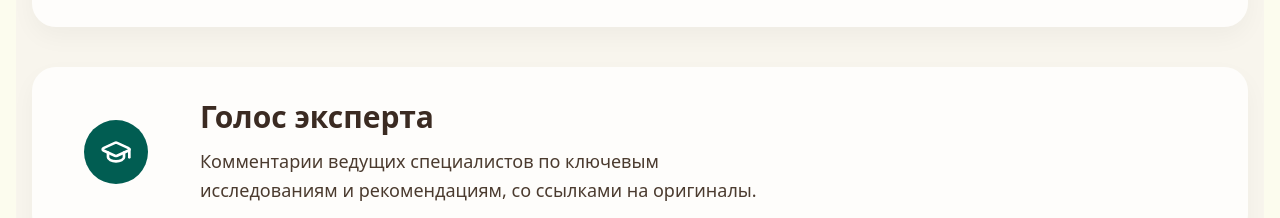
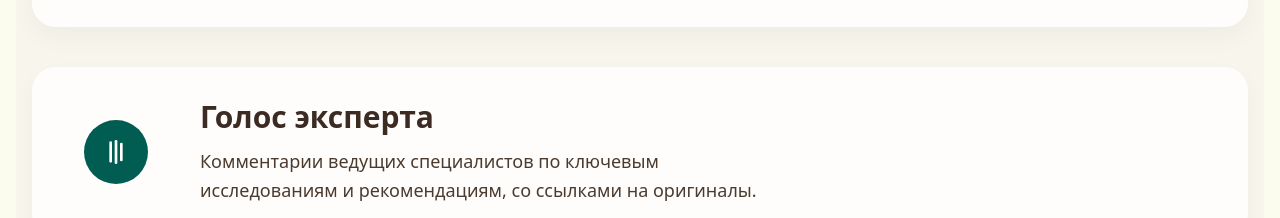
Before and after one commit to NMaryko/MedRadix, a Next.js app: page / in a window 1280 px wide. Shown: the part 1280-1498 px from the top of the page. Built offline with nearby package versions, Linux system fonts and the light colour scheme.

Commit message:
Update page.tsx

```diff
--- a/app/page.tsx
+++ b/app/page.tsx
@@ -155,20 +155,35 @@ const SECTIONS: SectionConfig[] = [
   },
 ];
 
+/** Кастомная иконка для «Голоса эксперта» — три вертикальные полосы */
+function ExpertIcon(props: any) {
+  return (
+    <svg
+      viewBox="0 0 24 24"
+      fill="none"
+      stroke="currentColor"
+      strokeWidth="2"
+      strokeLinecap="round"
+      strokeLinejoin="round"
+      {...props}
+    >
+      <line x1="8" y1="5" x2="8" y2="19" />
+      <line x1="12" y1="4" x2="12" y2="20" />
+      <line x1="16" y1="6" x2="16" y2="18" />
+    </svg>
+  );
+}
+
 function getSectionIcon(id: SectionId) {
   switch (id) {
     case 'news':
-      // 6. Новое — узкая молния
-      return Zap;
+      return Zap; // молния для Нового
     case 'guides':
-      // 4. GUIDES ↔ ARTICLES: у Гайдов теперь книга
-      return BookOpen;
+      return BookOpen; // книга для Гайдов
     case 'articles':
-      // Статьи — перо
-      return PenSquare;
+      return PenSquare; // перо для Статей
     case 'experts':
-      // 5. Голос эксперта — не микрофон, а более «экспертный» значок
-      return GraduationCap;
+      return ExpertIcon; // НОВАЯ иконка с полосками
     case 'courses':
       return GraduationCap;
     case 'calculators':
@@ -191,7 +206,7 @@ export default function HomePage() {
 
   return (
     <main className="bg-[#fcfcee] min-h-screen">
-      {/* --- КОМПАКТНЫЙ БЛОК АФОРИЗМА СВЕРХУ (НЕ ТРОГАЮ РАСПОЛОЖЕНИЕ) --- */}
+      {/* --- КОМПАКТНЫЙ БЛОК АФОРИЗМА СВЕРХУ --- */}
       <section className="border-b border-gray-200">
         <div className="max-w-[1360px] mx-auto px-4 pt-4 pb-4">
           {/* три колонки: чип слева, афоризм по центру, фильтр справа */}
@@ -246,12 +261,12 @@ export default function HomePage() {
         <ul className="space-y-4 pl-16">
           {filteredNews.map((item) => (
             <li key={item.id} className="flex items-start gap-4">
-              {/* Иконка-кружок слева (оставляю как было) */}
+              {/* Иконка-кружок */}
               <div className="flex h-7 w-7 flex-none items-center justify-center rounded-full border border-[#3b3640] bg-white shadow-[0_0_0_1px_rgba(0,0,0,0.03)]">
                 <span className="h-4 w-[2px] bg-[#facc15] rounded-full" />
               </div>
 
-              {/* 1. Увеличиваем шрифт новостей до шрифта описаний разделов */}
+              {/* Текст новости */}
               <a
                 href={item.href}
                 className="text-base md:text-lg leading-relaxed text-[#3b342d] hover:text-[#015d52] transition-colors"
@@ -274,7 +289,6 @@ export default function HomePage() {
             const textColorTitle =
               section.id === 'news' ? 'text-[#e68a00]' : 'text-[#3b2b22]';
 
-            // 2. Нимбы только при ховере:
             const haloHover =
               section.id === 'news'
                 ? 'group-hover:bg-[#f59e0b33]'
@@ -288,7 +302,7 @@ export default function HomePage() {
                 className="block group"
               >
                 <div
-                  className={`flex items-center gap-10 rounded-3xl bg-white/80 px-10 py-8 shadow-[0_10px_25px_rgba(0,0,0,0.04)] transition-all duration-300 group-hover:shadow-[0_16px_40px_rgba(0,0,0,0.12)] group-hover:-translate-y-0.5`}
+                  className="flex items-center gap-10 rounded-3xl bg-white/80 px-10 py-8 shadow-[0_10px_25px_rgba(0,0,0,0.04)] transition-all duration-300 group-hover:shadow-[0_16px_40px_rgba(0,0,0,0.12)] group-hover:-translate-y-0.5"
                 >
                   {isOdd ? (
                     <>
@@ -312,7 +326,6 @@ export default function HomePage() {
                           <div
                             className={`flex h-16 w-16 items-center justify-center rounded-full ${circleBase} text-white`}
                           >
-                            {/* 6. Для Нового Zap выглядит как узкая молния за счёт пропорций */}
                             <Icon className="h-8 w-8" />
                           </div>
                         </div>
@@ -362,8 +375,6 @@ export default function HomePage() {
           <p className="mt-4 text-sm md:text-base text-[#4b3b2f]">
             для врачей — от $12/мес, для медсестер — от $7/мес
           </p>
-
-          {/* 3. Большой отступ и более крупный support */}
           <p className="mt-16 text-base md:text-lg text-[#4b3b2f]">
             support@medradix.info
           </p>
```
